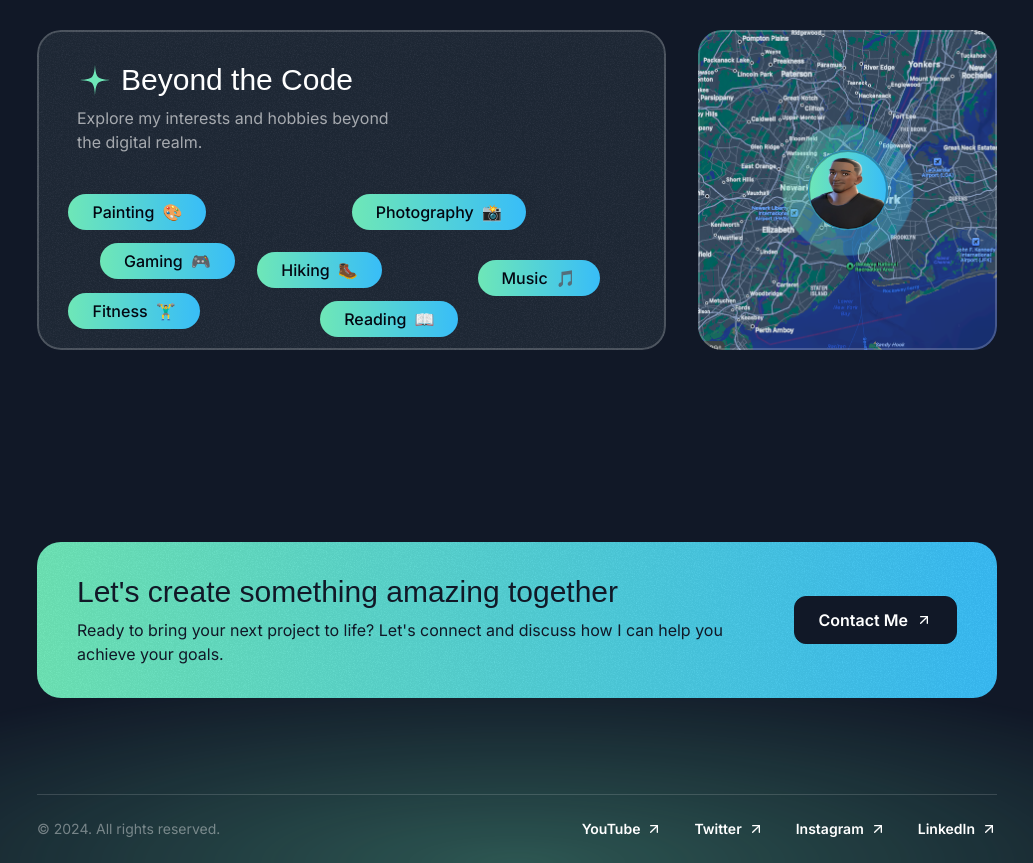
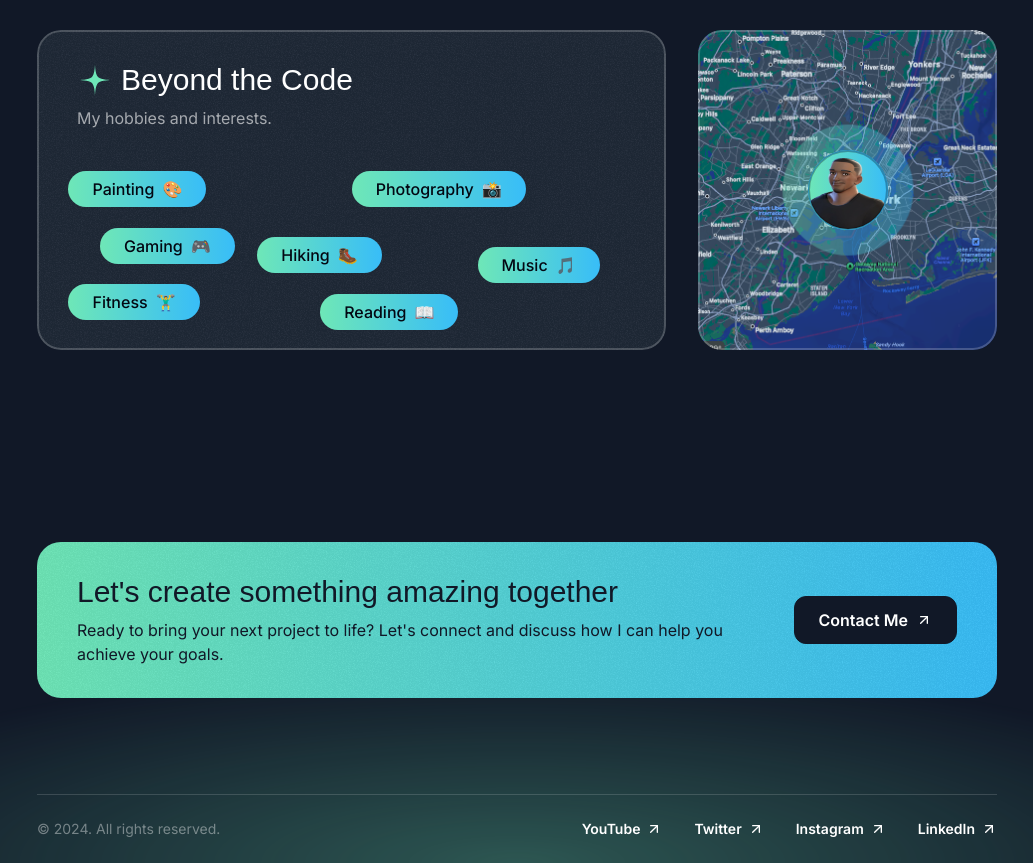
Before and after one commit to tommywa-a/Portfolio-site, a Next.js app: page / in a window 1280 px wide. Shown: the part 3478-4341 px from the top of the page, without its empty margins (123-1156 px from the left). Built offline with nearby package versions, Linux system fonts and the light colour scheme; a web font is replaced by a local one.

Commit message:
modified description of hobbies

```diff
--- a/src/sections/About.tsx
+++ b/src/sections/About.tsx
@@ -146,7 +146,7 @@ export const AboutSection = () => {
 						<Card className='h-[320px] p-0 flex flex-col md:col-span-3 lg:col-span-2'>
 							<CardHeader
 								title='Beyond the Code'
-								description='Explore my interests and hobbies beyond the digital realm.'
+								description='My hobbies and interests.'
 								className='px-6 py-6'
 							/>
 							<div
```
